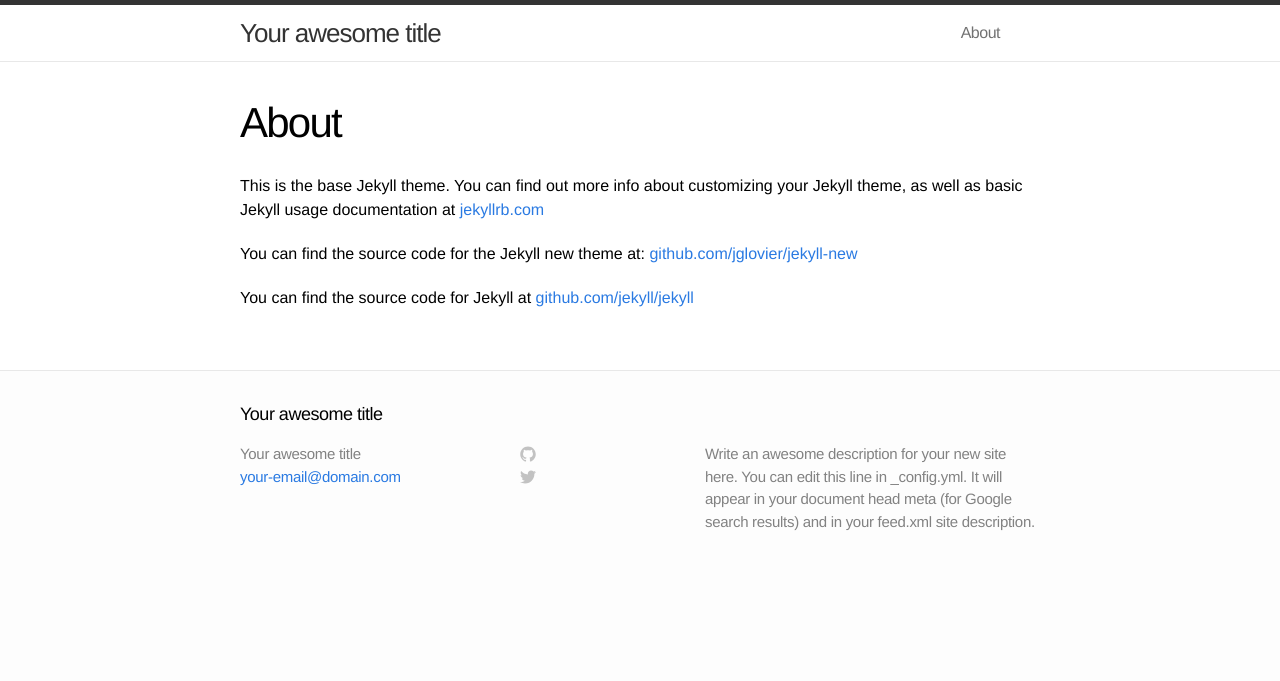
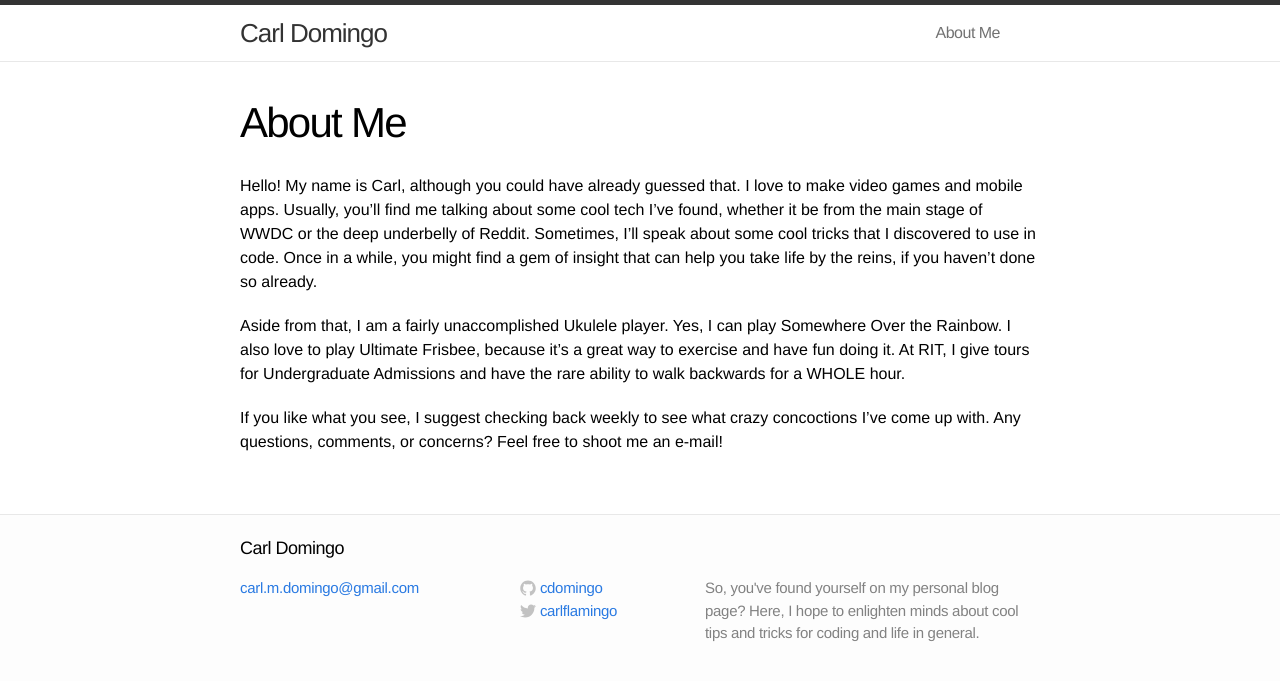
Before and after one commit to cdomingo/cdomingo.github.io, a Jekyll site: the page built from about.md, in a window 1280 px wide. Shown: the top 681 px of the page. Built offline with Jekyll 4.4.1, drawn with Linux system fonts in a browser that asks for light colours.

Commit message:
Edited the boilerplate text and added a first official blog post

```diff
--- a/_config.yml
+++ b/_config.yml
@@ -1,10 +1,24 @@
 # Site settings
-title: Your awesome title
-email: your-email@domain.com
-description: "Write an awesome description for your new site here. You can edit this line in _config.yml. It will appear in your document head meta (for Google search results) and in your feed.xml site description."
+title: Carl Domingo
+description: "So, you've found yourself on my personal blog page? Here, I hope to enlighten minds about cool tips and tricks for coding and life in general."
 baseurl: ""
-url: "http://yourdomain.com"
+url: "http://cdomingo.com"
+
+# Owner information
+owner:
+ name: Carl
+ full_name: Carl Domingo
+ avatar:
+ bio:
+ email: carl.m.domingo@gmail.com
+ # Social networking links are used in author-bio sidebar. Update and remove as you like.
+ twitter: carlflamingo
+ facebook:
+ github: cdomingo
+ linkedin:
+ instagram: carlflamingo
 
 # Build settings
+timezone: America/New_York
 markdown: kramdown
 permalink: pretty
--- a/_includes/footer.html
+++ b/_includes/footer.html
@@ -2,19 +2,18 @@
 
   <div class="wrap">
 
-    <h2 class="footer-heading">{{ site.title }}</h2>
+    <h2 class="footer-heading">{{ site.owner.full_name }}</h2>
 
     <div class="footer-col-1 column">
       <ul>
-        <li>{{ site.title }}</li>
-        <li><a href="mailto:{{ site.email }}">{{ site.email }}</a></li>
+        <li><a href="mailto:{{ site.email }}">{{ site.owner.email }}</a></li>
       </ul>
     </div>
 
     <div class="footer-col-2 column">
       <ul>
         <li>
-          <a href="https://github.com/{{ site.username }}">
+          <a href="https://github.com/{{ site.owner.github }}">
             <span class="icon github">
               <svg version="1.1" class="github-icon-svg" xmlns="http://www.w3.org/2000/svg" xmlns:xlink="http://www.w3.org/1999/xlink" x="0px" y="0px"
                  viewBox="0 0 16 16" enable-background="new 0 0 16 16" xml:space="preserve">
@@ -29,11 +28,11 @@
                 c0,0.208,0.14,0.449,0.534,0.373c3.081-1.028,5.302-3.935,5.302-7.362C15.76,3.906,12.285,0.431,7.999,0.431z"/>
               </svg>
             </span>
-            <span class="username">{{ site.username }}</span>
+            <span class="username">{{ site.owner.github }}</span>
           </a>
         </li>
         <li>
-          <a href="https://twitter.com/{{ site.username }}">
+          <a href="https://twitter.com/{{ site.owner.twitter }}">
             <span class="icon twitter">
               <svg version="1.1" class="twitter-icon-svg" xmlns="http://www.w3.org/2000/svg" xmlns:xlink="http://www.w3.org/1999/xlink" x="0px" y="0px"
                  viewBox="0 0 16 16" enable-background="new 0 0 16 16" xml:space="preserve">
@@ -46,7 +45,7 @@
                 c6.015,0,9.304-4.983,9.304-9.304c0-0.142-0.003-0.283-0.009-0.423C14.976,4.29,15.531,3.714,15.969,3.058z"/>
               </svg>
             </span>
-            <span class="username">{{ site.username }}</span>
+            <span class="username">{{ site.owner.twitter }}</span>
           </a>
         </li>
       </ul>
--- a/_includes/head.html
+++ b/_includes/head.html
@@ -9,4 +9,7 @@
     <!-- Custom CSS -->
     <link rel="stylesheet" href="{{ "/css/main.css" | prepend: site.baseurl }}">
 
+    <!-- Custom Icon -->
+    <link rel="icon" type="image/png" href="/assets/images/icon.png">
+
 </head>
--- a/about.md
+++ b/about.md
@@ -1,11 +1,11 @@
 ---
 layout: page
-title: About
+title: About Me
 permalink: /about/
 ---
 
-This is the base Jekyll theme. You can find out more info about customizing your Jekyll theme, as well as basic Jekyll usage documentation at [jekyllrb.com](http://jekyllrb.com/)
+Hello! My name is Carl, although you could have already guessed that. I love to make video games and mobile apps. Usually, you'll find me talking about some cool tech I've found, whether it be from the main stage of WWDC or the deep underbelly of Reddit. Sometimes, I'll speak about some cool tricks that I discovered to use in code. Once in a while, you might find a gem of insight that can help you take life by the reins, if you haven't done so already.
 
-You can find the source code for the Jekyll new theme at: [github.com/jglovier/jekyll-new](https://github.com/jglovier/jekyll-new)
+Aside from that, I am a fairly unaccomplished Ukulele player. Yes, I can play Somewhere Over the Rainbow. I also love to play Ultimate Frisbee, because it's a great way to exercise and have fun doing it. At RIT, I give tours for Undergraduate Admissions and have the rare ability to walk backwards for a WHOLE hour.
 
-You can find the source code for Jekyll at [github.com/jekyll/jekyll](https://github.com/jekyll/jekyll)
+If you like what you see, I suggest checking back weekly to see what crazy concoctions I've come up with. Any questions, comments, or concerns? Feel free to shoot me an e-mail!
--- a/css/main.css
+++ b/css/main.css
@@ -77,7 +77,7 @@ a:visited { color: #205caa; }
 
 .site-footer {
   border-top: 1px solid #e8e8e8;
-  padding: 30px 0;
+  padding: 20px 0;
 }
 
 .footer-heading {
```
Also changed, not shown: _posts/2014-06-03-welcome-to-jekyll.markdown (deleted, +0 -24 lines), _posts/2014-06-03-welcome.markdown (added, +21 -0 lines), assets/images/icon.png (added).
